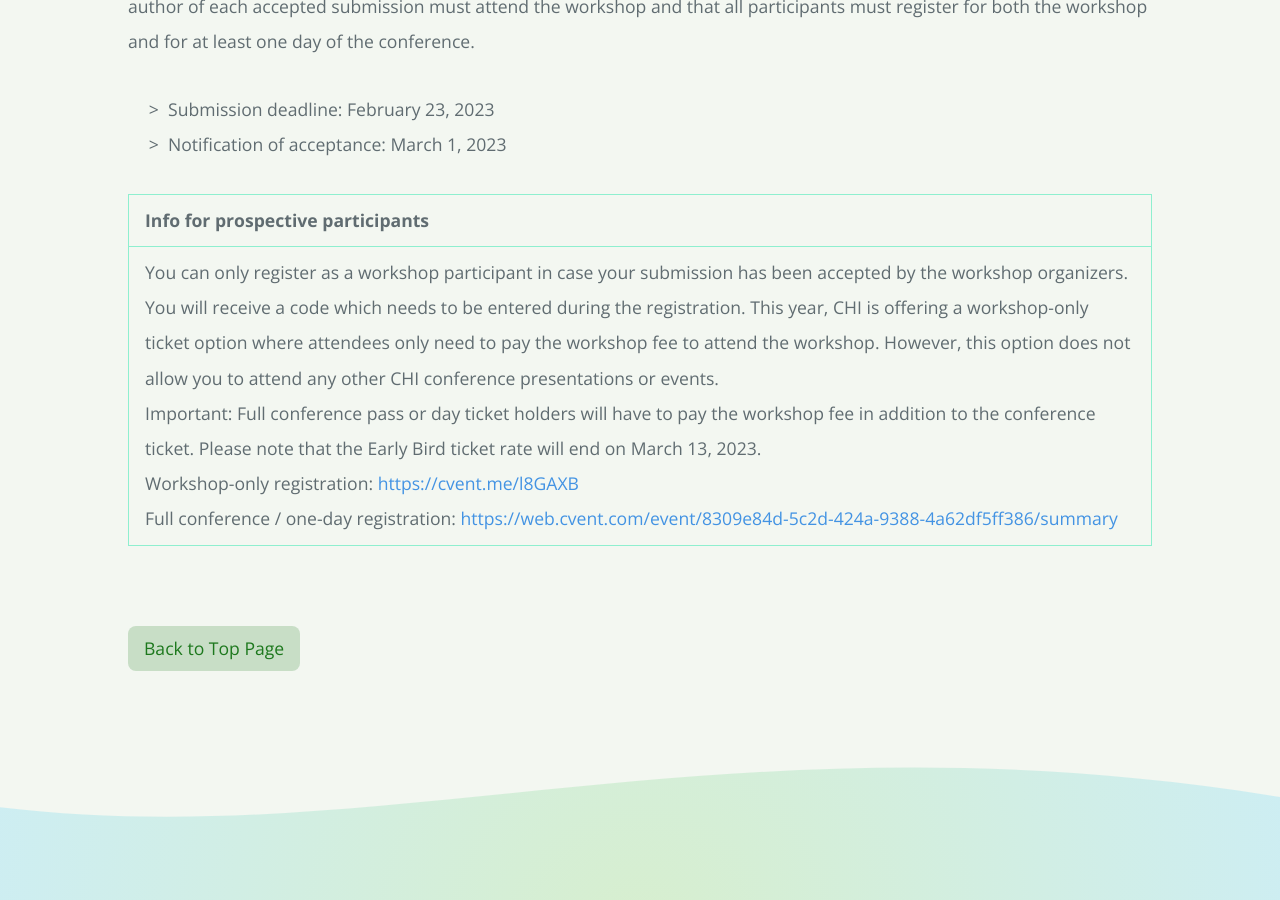
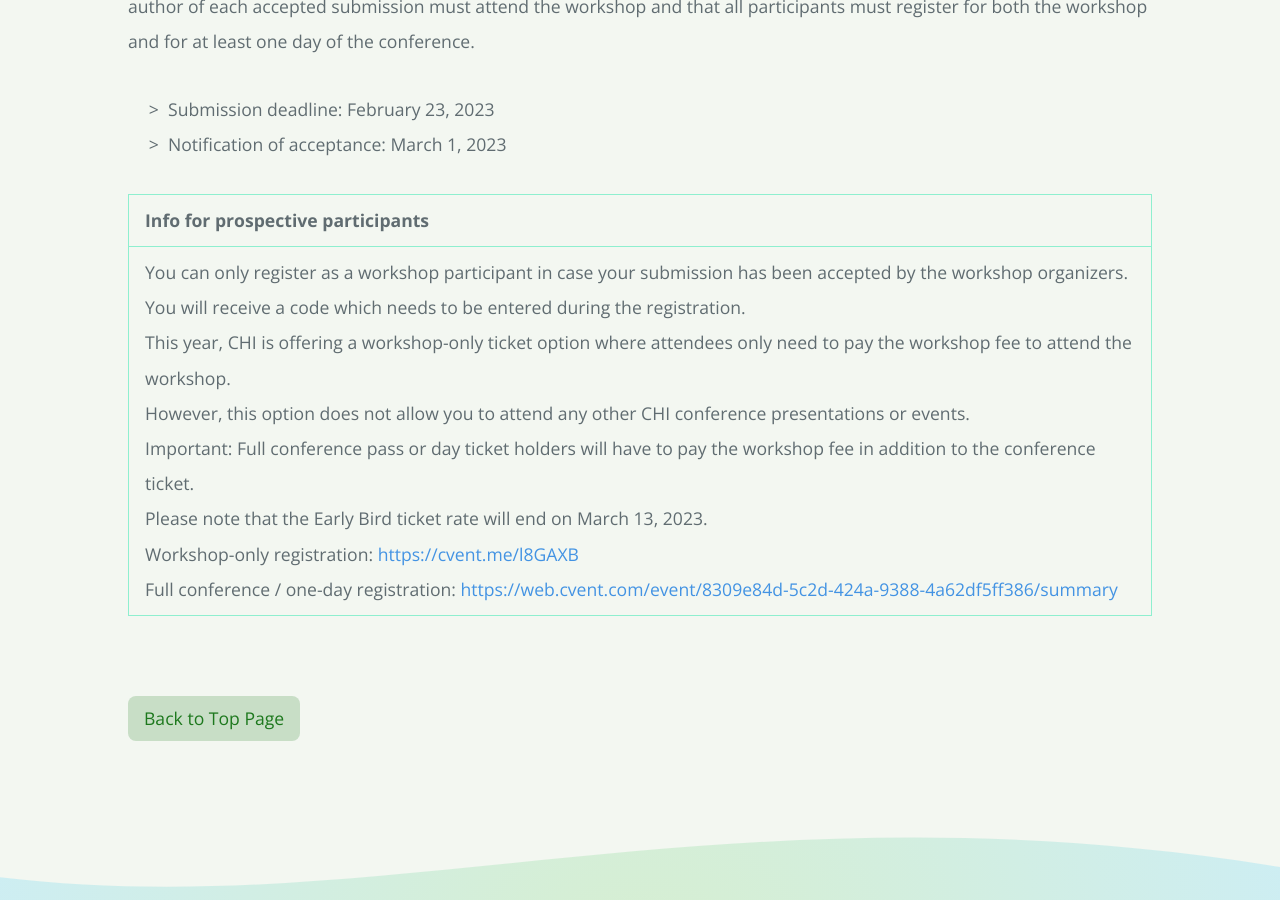
Before and after one commit to discontinued-civictech/discontinued-civictech.github.io, a Jekyll site: the page built from call.md, in a window 1280 px wide and 900 px high, scrolled down 3107 px. Built offline with Jekyll 4.4.1, drawn with Linux system fonts in a browser that asks for light colours; our own code applies the rules of GitHub Pages for plain Markdown files.

```diff
--- a/call.md
+++ b/call.md
@@ -46,6 +46,6 @@ Please include in your submission if you would like or would not like to have yo
 * Notification of acceptance: March 1, 2023
 
 |**Info for prospective participants** |
-|You can only register as a workshop participant in case your submission has been accepted by the workshop organizers. You will receive a code which needs to be entered during the registration. This year, CHI is offering a workshop-only ticket option where attendees only need to pay the workshop fee to attend the workshop. However, this option does not allow you to attend any other CHI conference presentations or events.<br />Important: Full conference pass or day ticket holders will have to pay the workshop fee in addition to the conference ticket. Please note that the Early Bird ticket rate will end on March 13, 2023. <br />Workshop-only registration: <a href="https://cvent.me/l8GAXB">https://cvent.me/l8GAXB</a><br />Full conference / one-day registration: <a href="https://web.cvent.com/event/8309e84d-5c2d-424a-9388-4a62df5ff386/summary">https://web.cvent.com/event/8309e84d-5c2d-424a-9388-4a62df5ff386/summary</a>|
+|You can only register as a workshop participant in case your submission has been accepted by the workshop organizers.<br />You will receive a code which needs to be entered during the registration.<br />This year, CHI is offering a workshop-only ticket option where attendees only need to pay the workshop fee to attend the workshop.<br />However, this option does not allow you to attend any other CHI conference presentations or events.<br />Important: Full conference pass or day ticket holders will have to pay the workshop fee in addition to the conference ticket.<br />Please note that the Early Bird ticket rate will end on March 13, 2023. <br />Workshop-only registration: <a href="https://cvent.me/l8GAXB">https://cvent.me/l8GAXB</a><br />Full conference / one-day registration: <a href="https://web.cvent.com/event/8309e84d-5c2d-424a-9388-4a62df5ff386/summary">https://web.cvent.com/event/8309e84d-5c2d-424a-9388-4a62df5ff386/summary</a>|
 
 <a href = "./" class="btn-to-top">Back to Top Page</a>
```
